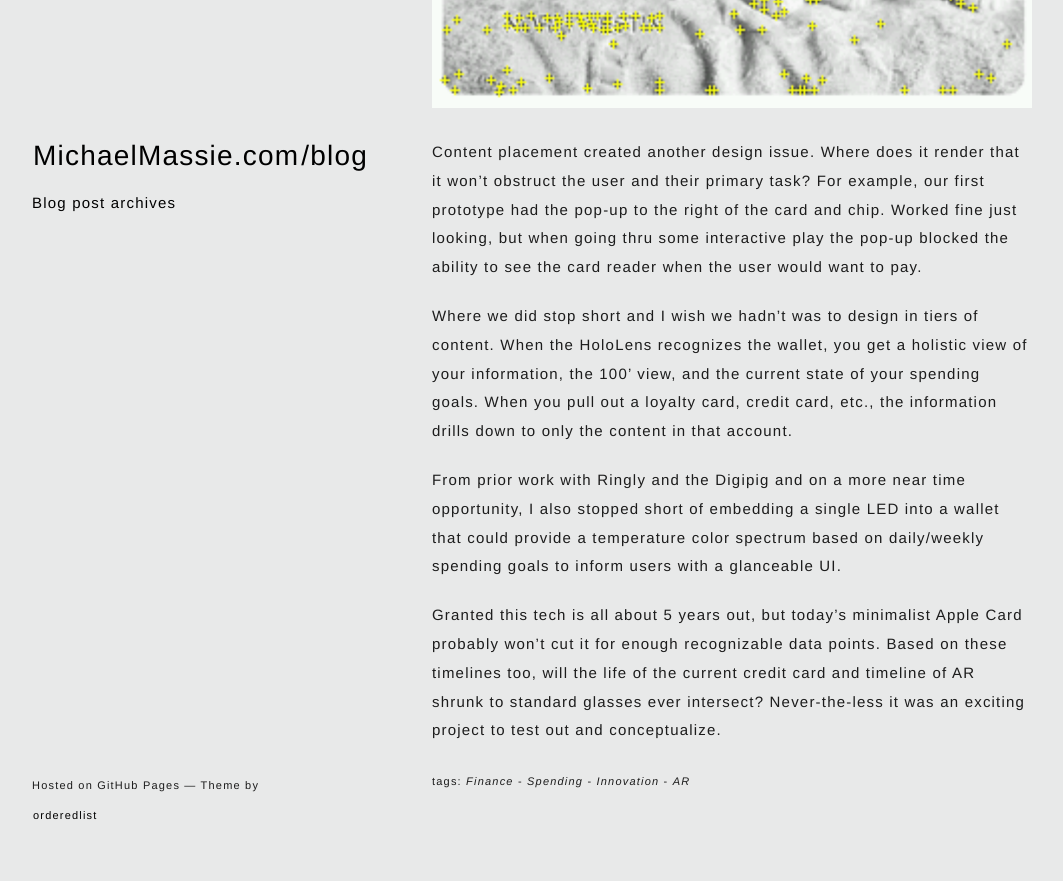
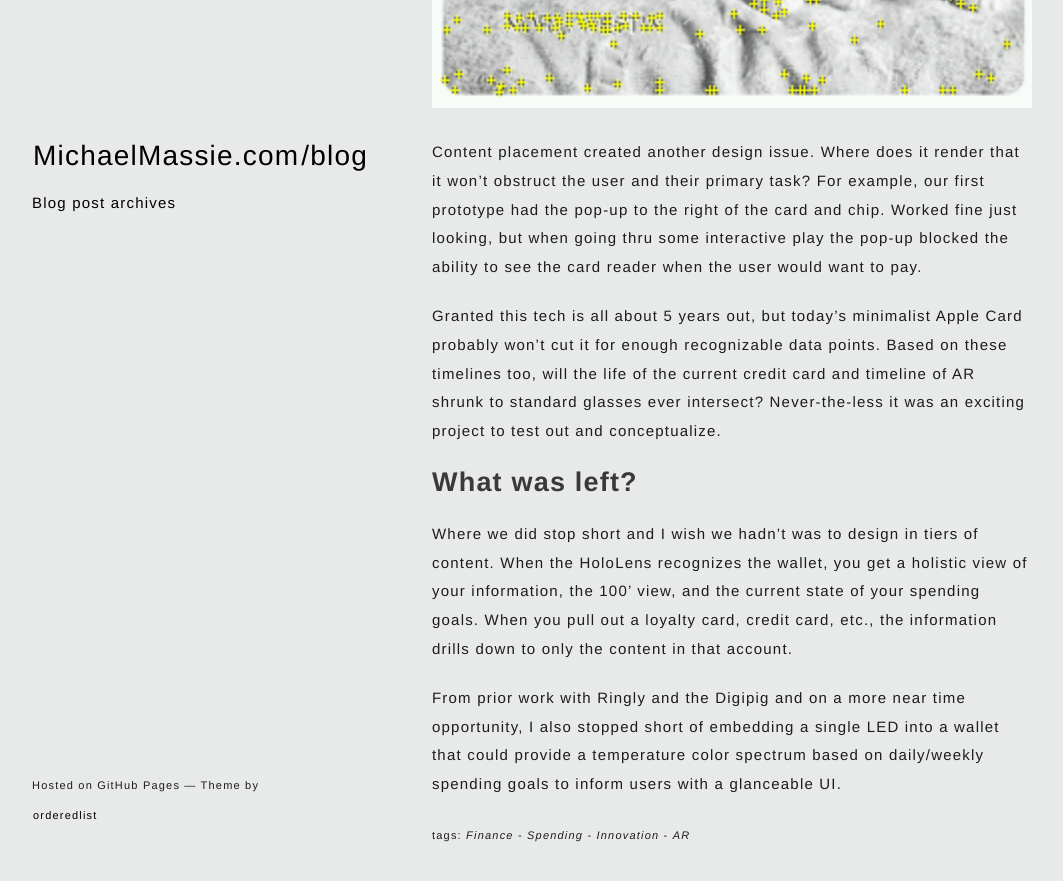
Before and after one commit to mmassie/mmassie.github.io, a Jekyll site: the page built from _posts/2020-4-16-Augmented-Reality-Assistance-for-financial-clarity.md, in a window 1280 px wide and 900 px high, scrolled down 1707 px. Shown: the top 881 px of the window, without its empty margins (108-1171 px from the left). Built offline with Jekyll 4.4.1, drawn with Linux system fonts in a browser that asks for light colours; before the commit the page ends 2553 px from its top, so only the background shows below that.

Commit message:
fiexed again

```diff
--- a/_posts/2020-4-16-Augmented-Reality-Assistance-for-financial-clarity.md
+++ b/_posts/2020-4-16-Augmented-Reality-Assistance-for-financial-clarity.md
@@ -23,8 +23,10 @@ On the topic of visual noise, the current iterations of AR goggles need visually
 
 Content placement created another design issue. Where does it render that it won't obstruct the user and their primary task? For example, our first prototype had the pop-up to the right of the card and chip. Worked fine just looking, but when going thru some interactive play the pop-up blocked the ability to see the card reader when the user would want to pay.
 
+Granted this tech is all about 5 years out, but today's minimalist Apple Card probably won't cut it for enough recognizable data points. Based on these timelines too, will the life of the current credit card and timeline of AR shrunk to standard glasses ever intersect? Never-the-less it was an exciting project to test out and conceptualize.
+
+## What was left?
+
 Where we did stop short and I wish we hadn't was to design in tiers of content. When the HoloLens recognizes the wallet, you get a holistic view of your information, the 100' view, and the current state of your spending goals. When you pull out a loyalty card, credit card, etc., the information drills down to only the content in that account.
 
 From prior work with Ringly and the Digipig and on a more near time opportunity, I also stopped short of embedding a single LED into a wallet that could provide a temperature color spectrum based on daily/weekly spending goals to inform users with a glanceable UI.
-
-Granted this tech is all about 5 years out, but today's minimalist Apple Card probably won't cut it for enough recognizable data points. Based on these timelines too, will the life of the current credit card and timeline of AR shrunk to standard glasses ever intersect? Never-the-less it was an exciting project to test out and conceptualize.
```
